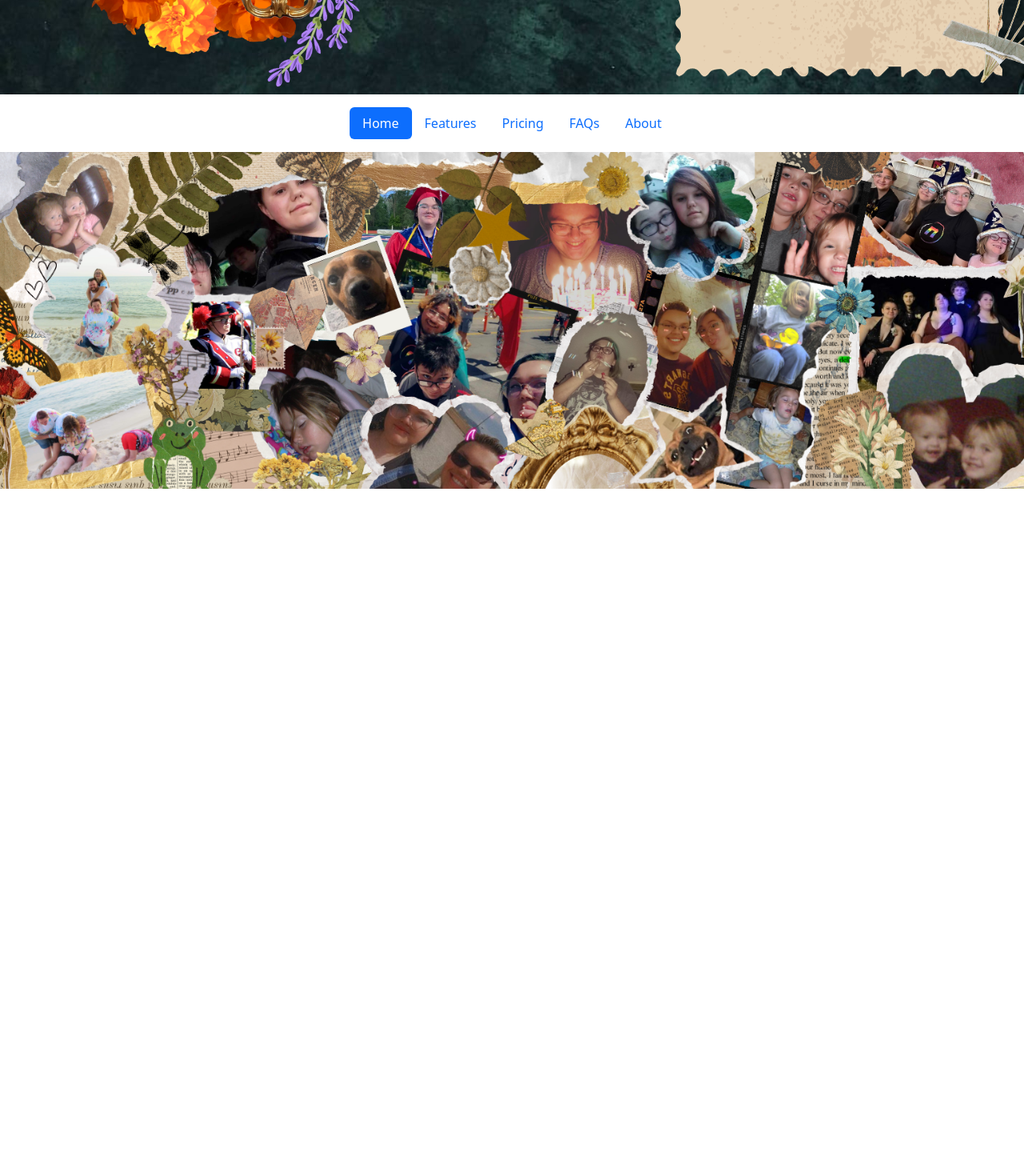
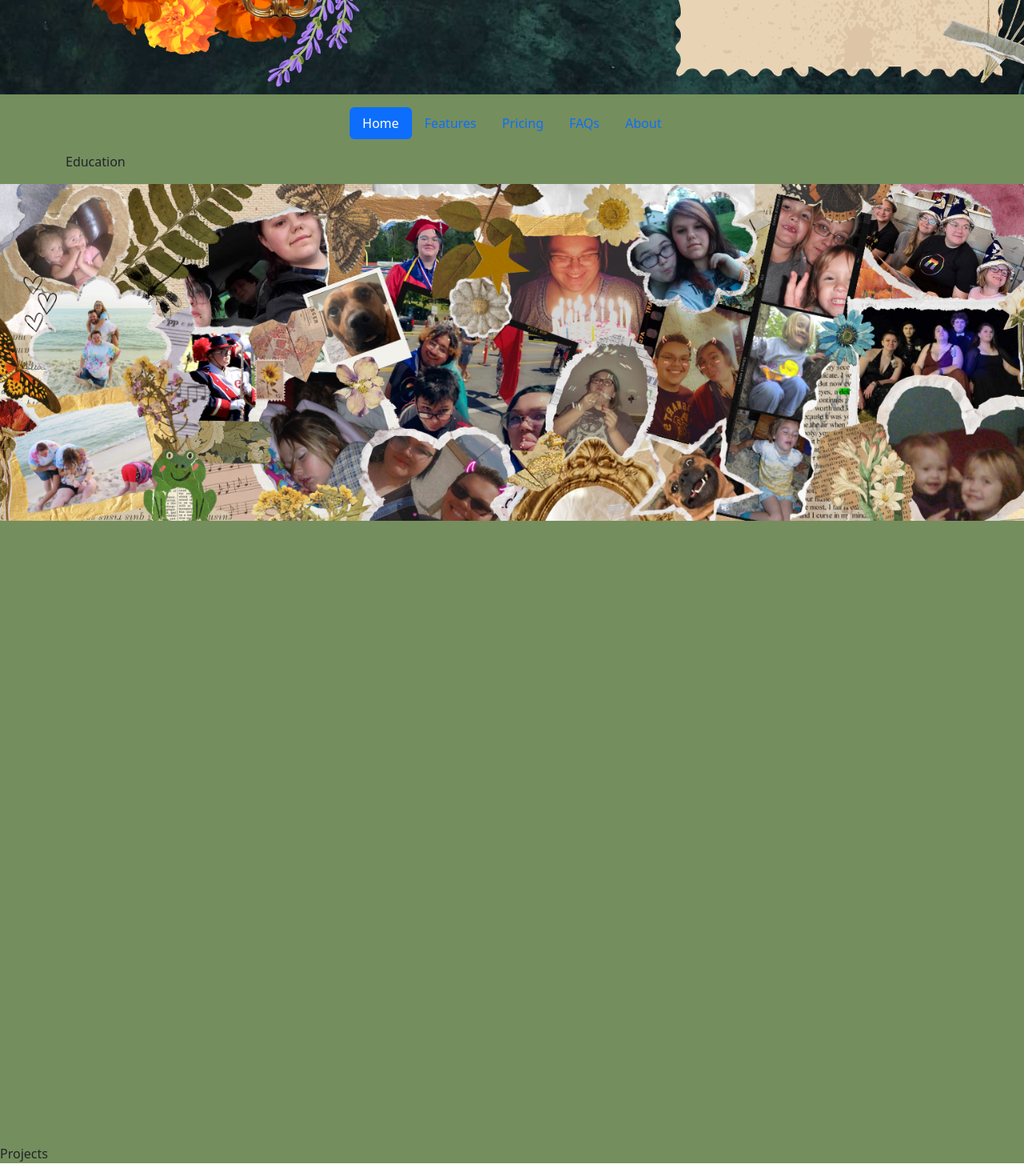
Before and after one commit to HarleaJohnston/Portfolio, a React (Create React App) app in the folder my-app/: page / in a window 1280 px wide. Shown: the part 582-2052 px from the top of the page at 80% size. Before the commit the page ends 1972 px from the top, so only its background shows below. Built offline with nearby package versions, Linux system fonts and the light colour scheme; a web font is replaced by a local one.

Commit message:
Mapping
Mapping out how I want my SPA to look as well as playing around with background colors and Img's to find which i like better.

```diff
--- a/my-app/src/App.css
+++ b/my-app/src/App.css
@@ -6,6 +6,10 @@
 @font-face {
   font-family: HeaderFont2;
   src: url(./Fonts/Bellerose.ttf)
+}
+
+.App{
+  background-color: #758E5E;
 }
 
 .webTop{
--- a/my-app/src/App.js
+++ b/my-app/src/App.js
@@ -41,9 +41,17 @@ function App() {
       </ul>
     </header>
 
+    <div>
+      <p>Education</p>
+    </div>
+
   </div>
     <div className="collage">
       <div className="spacer2"></div>
+    </div>
+
+    <div>
+      <p>Projects</p>
     </div>
 
     </div>
```
Also changed, not shown: my-app/src/Imgs/backgroundImgs.jpg (added).
